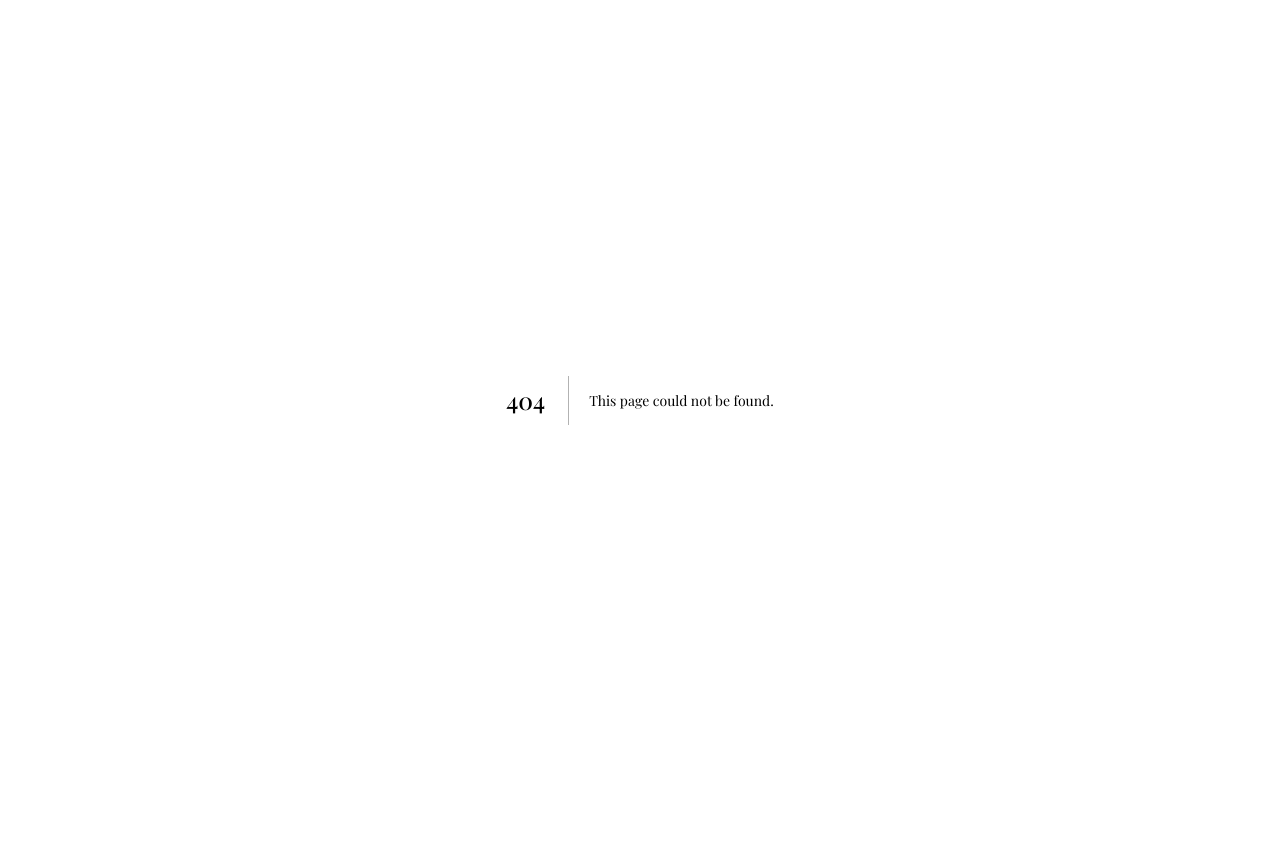
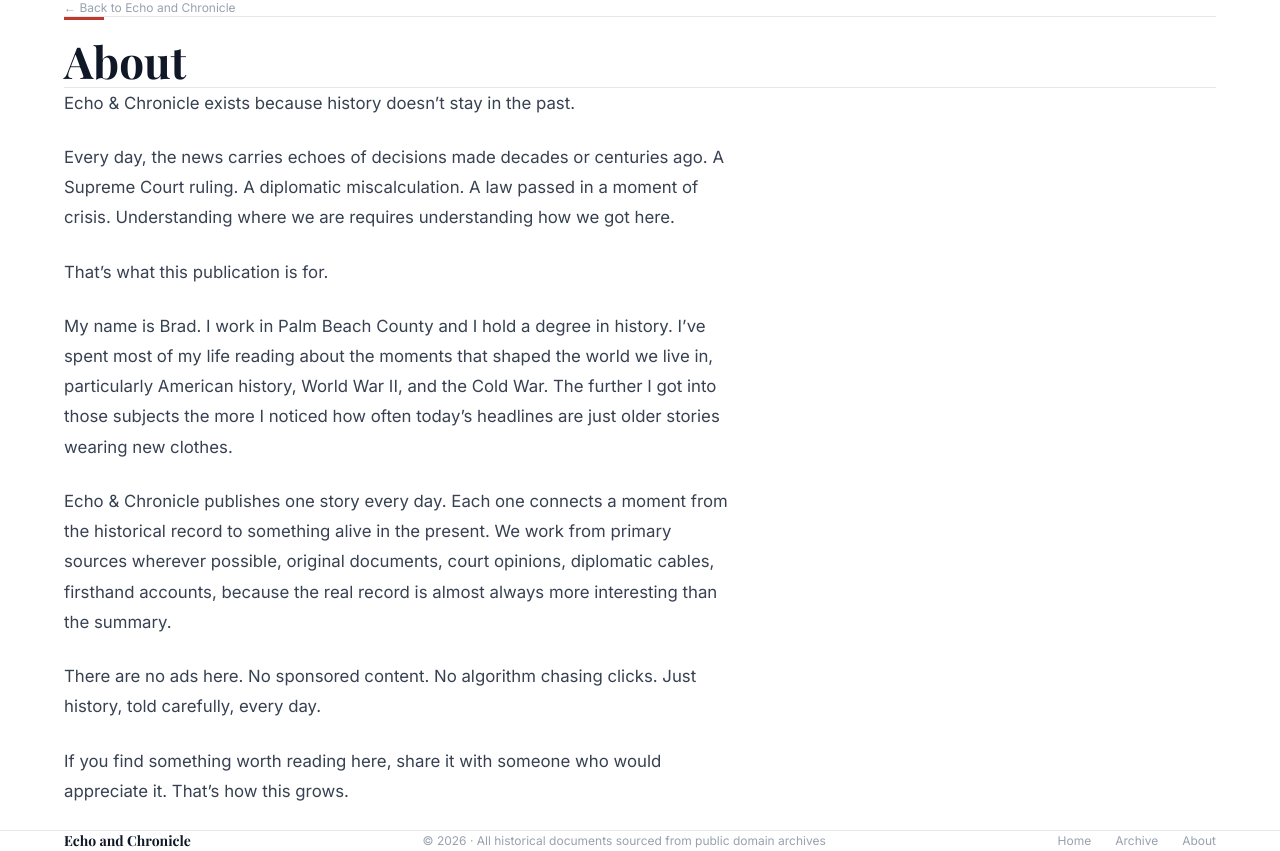
Before and after one commit to bradley77/history-today, a Next.js app: page /about in a window 1280 px wide. Before the commit this address had no page. Before the commit the page ends 800 px from the top, so only its background shows below. Built offline with nearby package versions, Linux system fonts and the light colour scheme; a web font is replaced by a local one.

Commit message:
Add about page and analytics

```diff
--- /dev/null
+++ b/app/about/page.js
@@ -0,0 +1,59 @@
+import Link from 'next/link'
+
+export const metadata = {
+  title: 'About | Echo and Chronicle',
+  description: 'Echo & Chronicle exists because history doesn\'t stay in the past.',
+}
+
+export default function AboutPage() {
+  return (
+    <main className="min-h-screen bg-white text-gray-900">
+
+      {/* Top Bar */}
+      <div className="border-b border-gray-200 px-8 py-2 flex items-center justify-between text-xs text-gray-400" style={{maxWidth: '1152px', margin: '0 auto'}}>
+        <Link href="/" className="hover:text-gray-900 transition-colors">
+          ← Back to Echo and Chronicle
+        </Link>
+      </div>
+
+      {/* Header */}
+      <header className="border-b border-gray-200 px-8 py-6" style={{maxWidth: '1152px', margin: '0 auto'}}>
+        <div className="max-w-2xl">
+          <div className="accent-line"></div>
+          <h1 style={{fontFamily: 'var(--font-playfair)', fontSize: '2.75rem', fontWeight: '700', lineHeight: 1.15}} className="mb-4">
+            About
+          </h1>
+        </div>
+      </header>
+
+      {/* Body */}
+      <article className="px-8 py-12" style={{maxWidth: '1152px', margin: '0 auto'}}>
+        <div className="max-w-2xl prose-content">
+          <p>Echo &amp; Chronicle exists because history doesn&#8217;t stay in the past.</p>
+          <p>Every day, the news carries echoes of decisions made decades or centuries ago. A Supreme Court ruling. A diplomatic miscalculation. A law passed in a moment of crisis. Understanding where we are requires understanding how we got here.</p>
+          <p>That&#8217;s what this publication is for.</p>
+          <p>My name is Brad. I work in Palm Beach County and I hold a degree in history. I&#8217;ve spent most of my life reading about the moments that shaped the world we live in, particularly American history, World War II, and the Cold War. The further I got into those subjects the more I noticed how often today&#8217;s headlines are just older stories wearing new clothes.</p>
+          <p>Echo &amp; Chronicle publishes one story every day. Each one connects a moment from the historical record to something alive in the present. We work from primary sources wherever possible, original documents, court opinions, diplomatic cables, firsthand accounts, because the real record is almost always more interesting than the summary.</p>
+          <p>There are no ads here. No sponsored content. No algorithm chasing clicks. Just history, told carefully, every day.</p>
+          <p>If you find something worth reading here, share it with someone who would appreciate it. That&#8217;s how this grows.</p>
+        </div>
+      </article>
+
+      {/* Footer */}
+      <footer className="border-t border-gray-200 px-8 py-8">
+        <div style={{maxWidth: '1152px', margin: '0 auto'}} className="flex flex-col md:flex-row items-center justify-between gap-4 text-xs text-gray-400">
+          <p style={{fontFamily: 'var(--font-playfair)'}} className="text-sm font-bold text-gray-900">
+            Echo and Chronicle
+          </p>
+          <p>© {new Date().getFullYear()} · All historical documents sourced from public domain archives</p>
+          <div className="flex gap-6">
+            <Link href="/" className="hover:text-gray-900 transition-colors">Home</Link>
+            <Link href="/archive" className="hover:text-gray-900 transition-colors">Archive</Link>
+            <Link href="/about" className="hover:text-gray-900 transition-colors">About</Link>
+          </div>
+        </div>
+      </footer>
+
+    </main>
+  )
+}
--- a/app/page.js
+++ b/app/page.js
@@ -24,10 +24,10 @@ export default async function Home() {
           </p>
         </div>
         <nav className="flex items-center justify-center gap-8 pb-4 text-sm font-medium">
-          {['Home', 'Archive', 'Documents', 'On This Day', 'Newsletter'].map(item => (
+          {['Home', 'Archive', 'Documents', 'On This Day', 'Newsletter', 'About'].map(item => (
             <a
               key={item}
-              href={item === 'Archive' ? '/archive' : '#'}
+              href={item === 'Archive' ? '/archive' : item === 'About' ? '/about' : '#'}
               className="hover:text-red-700 transition-colors duration-200 pb-1 border-b-2 border-transparent hover:border-red-700"
             >
               {item}
```
